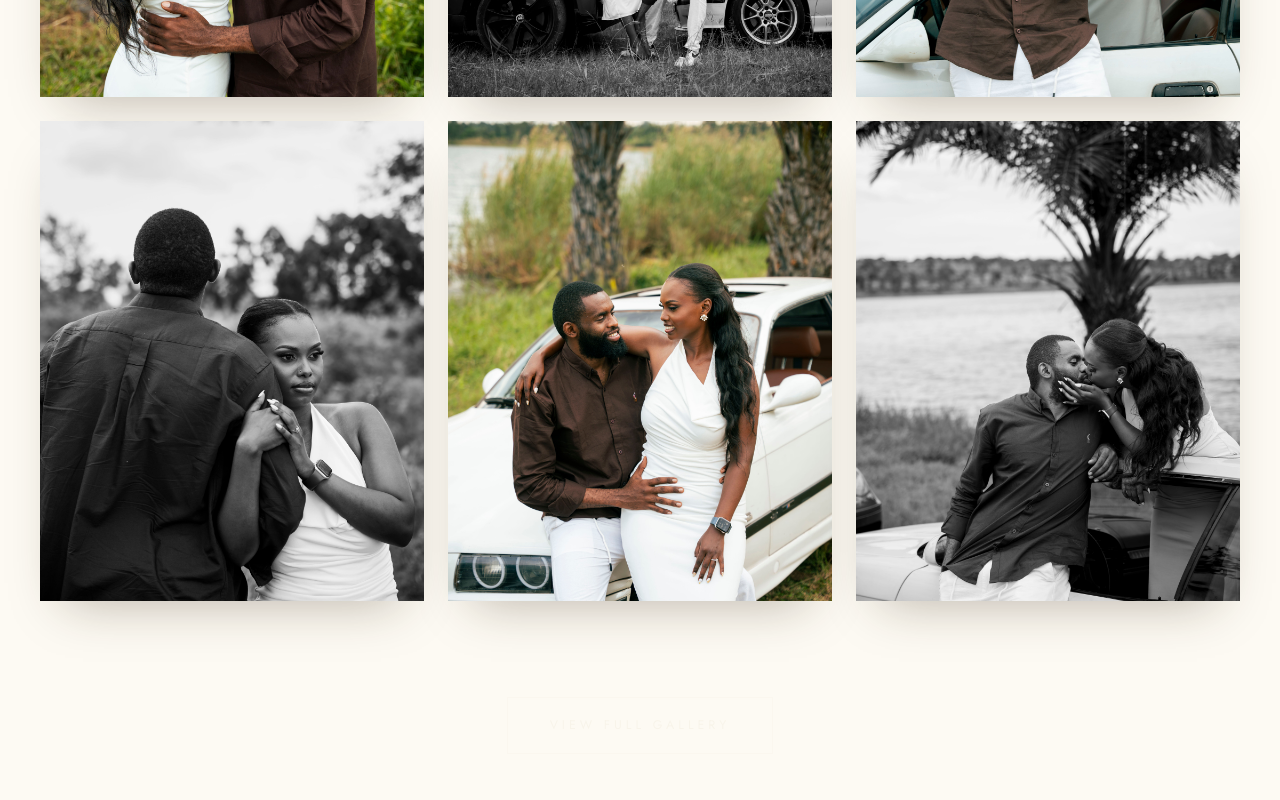
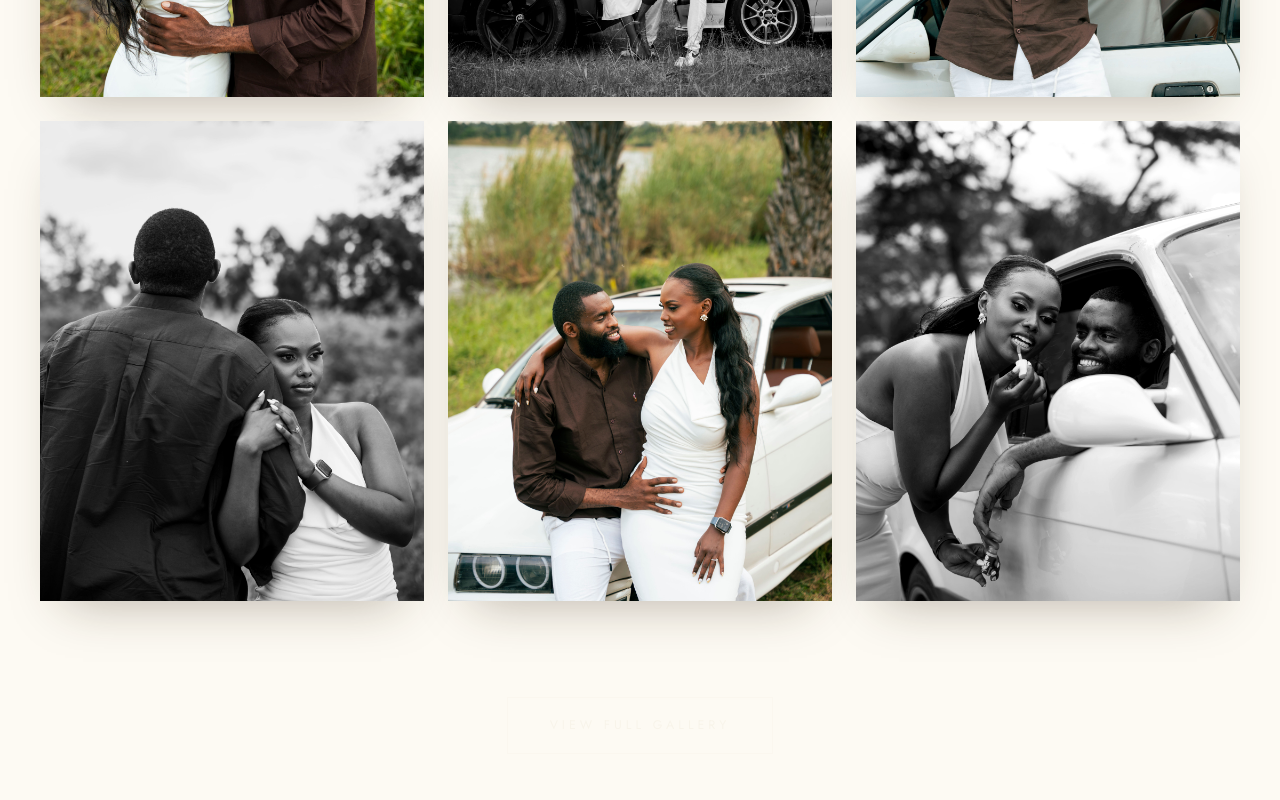
Before and after one commit to CElysee/elysee-chance, a Next.js app: page / in a window 1280 px wide. Shown: the part 9500-10300 px from the top of the page. Built offline with nearby package versions, Linux system fonts and the light colour scheme.

Commit message:
removed one picture

```diff
--- a/src/data/weddingData.ts
+++ b/src/data/weddingData.ts
@@ -121,7 +121,7 @@ export const galleryImages: GalleryImage[] = [
   { src: "/images/couple/DSC09686.JPG", alt: "Chance and Elysee in a romantic portrait" },
   { src: "/images/couple/DSC09690.JPG", alt: "Chance and Elysee together in a soft outdoor scene" },
   { src: "/images/couple/DSC09700.JPG", alt: "Chance and Elysee holding each other close" },
-  { src: "/images/couple/DSC09716.JPG", alt: "Chance and Elysee in a graceful engagement portrait" },
+  // { src: "/images/couple/DSC09716.JPG", alt: "Chance and Elysee in a graceful engagement portrait" },
   { src: "/images/couple/DSC09728.JPG", alt: "Chance and Elysee seated together in black and white", mono: true },
   { src: "/images/couple/DSC09747.JPG", alt: "Chance and Elysee sharing a candid moment" },
   { src: "/images/couple/DSC09753.JPG", alt: "Chance and Elysee celebrating their love story" },
```
